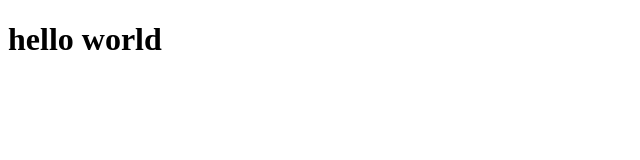
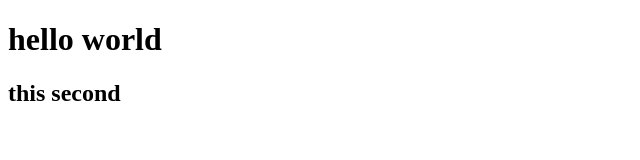
Before and after one commit to prashanttheone/Happymonk, a plain HTML site: page index.html in a window 1280 px wide. Shown: the whole page, without its empty margins (0-640 px from the left). Drawn offline with Linux system fonts and the light colour scheme.

Commit message:
test commit

```diff
--- a/index.html
+++ b/index.html
@@ -7,5 +7,6 @@
 </head>
 <body>
     <h1>hello world</h1>
+    <h2>this second</h2>
 </body>
 </html>
```
